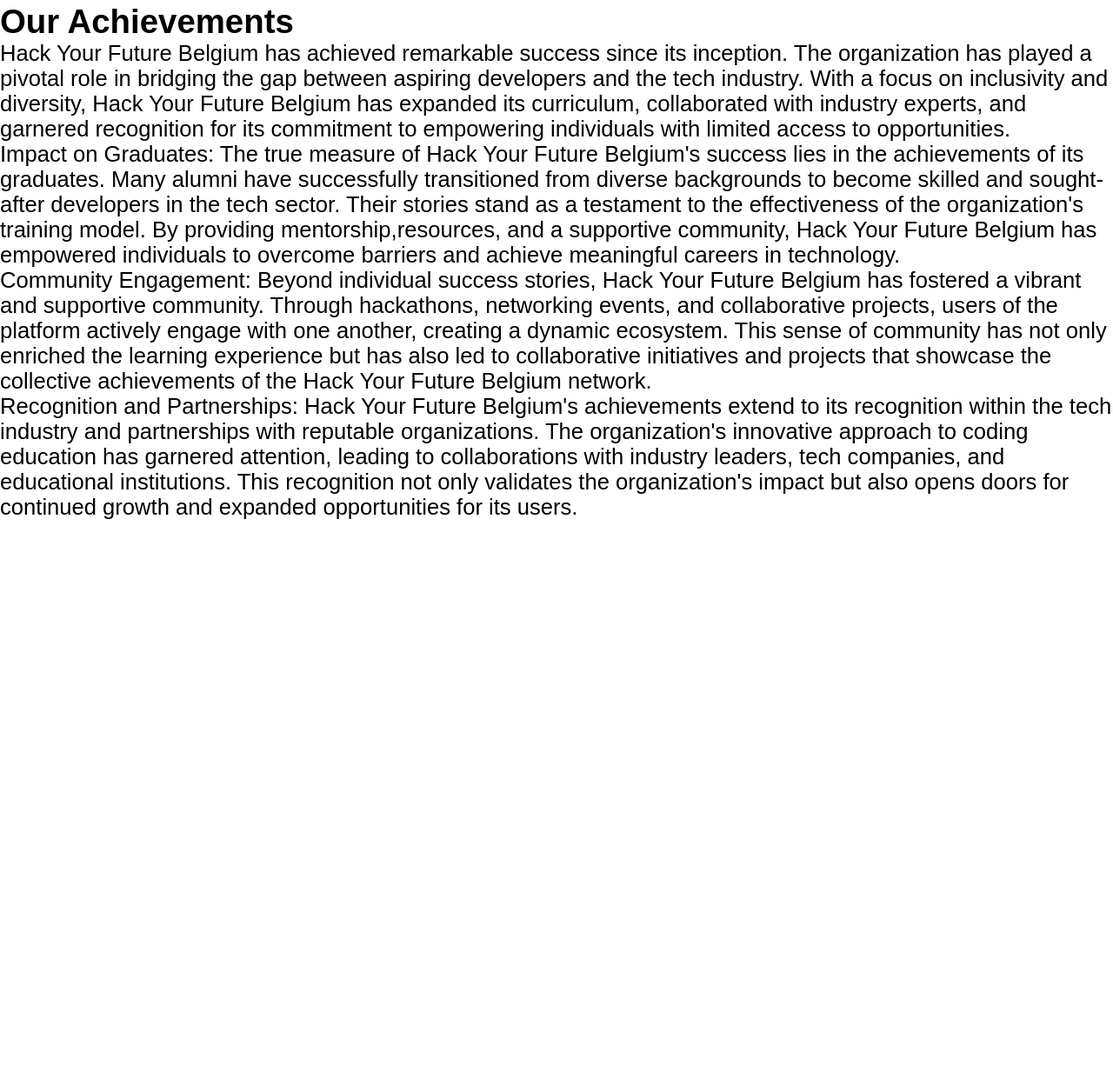
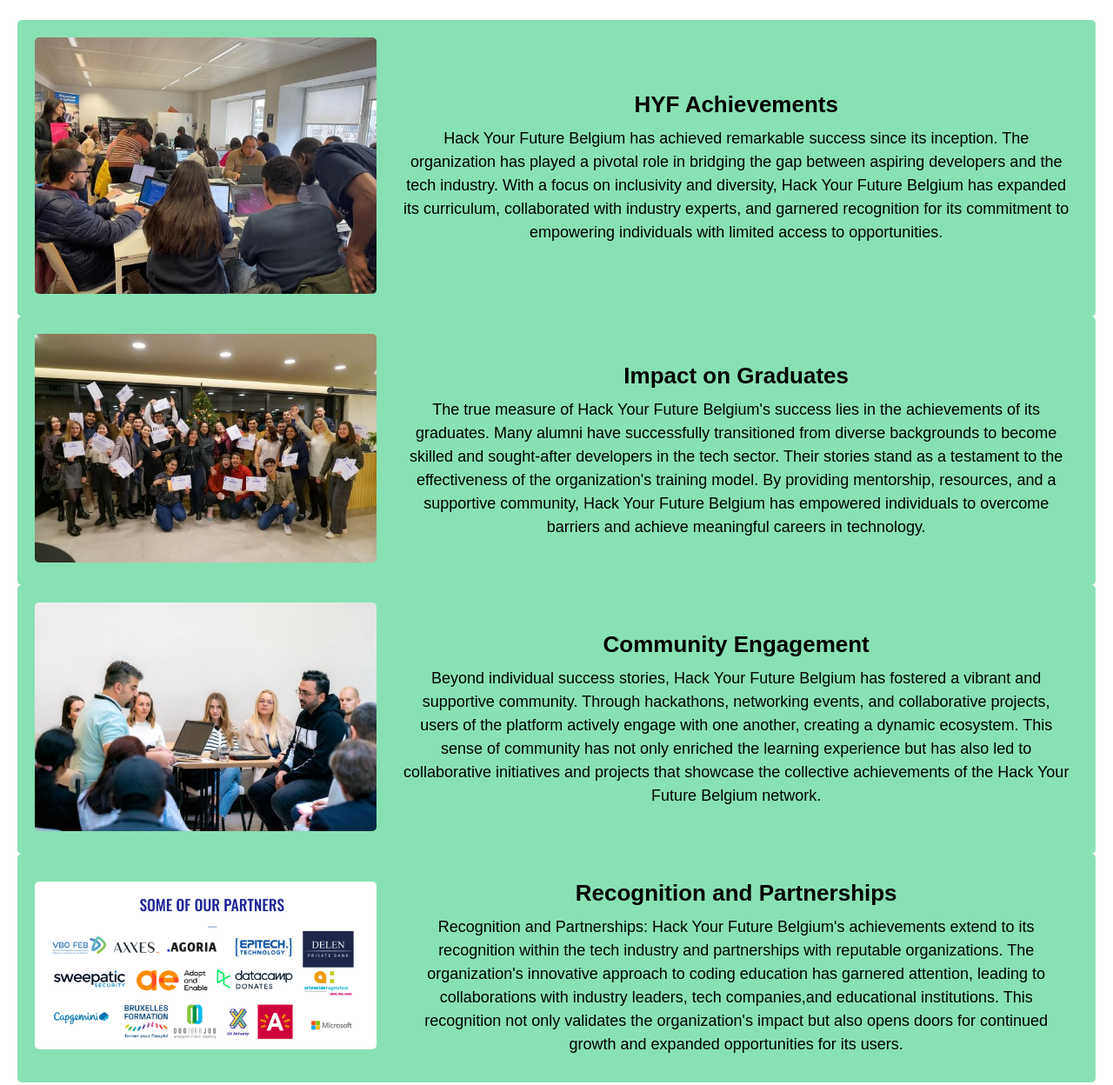
Before and after one commit to HYF-Class22/agile-development-group2-hyf-redesign, a website: page index.html in a window 1280 px wide. Shown: the part 965-2213 px from the top of the page at 87% size. Before the commit the page ends 1563 px from the top, so only its background shows below. Drawn offline with Linux system fonts and the light colour scheme.

Commit message:
updated achievements section

```diff
--- a/index.html
+++ b/index.html
@@ -1,5 +1,6 @@
 <!DOCTYPE html>
 <html lang="en">
+
 <head>
   <meta charset="UTF-8" />
   <link rel="icon" type="image/svg+xml" href="./client/assets/favicon.ico" />
@@ -75,48 +76,86 @@
   <div id="who-we-are"></div>
   <!-- ----------------curriculum three programs----------------- -->
   <div id="curriculum"></div>
+
   <!-- ----------------achievement---------------------- -->
-    <div id="achievement">
-      <h2>Our Achievements</h2>
+  <!-- section 3 (Achievements) -->
+  <section class="achievement">
+    <ul class="feature-squares">
+      <li>
+        <div class="image">
+          <img src="/public/images/hyf.jpg" alt="HYF Achievements" />
+        </div>
+        <div class="text1">
+          <h5>HYF Achievements</h5>
           <p>
             Hack Your Future Belgium has achieved remarkable success since its
-        inception. The organization has played a pivotal role in bridging the
-        gap between aspiring developers and the tech industry. With a focus on
-        inclusivity and diversity, Hack Your Future Belgium has expanded its
-        curriculum, collaborated with industry experts, and garnered recognition
-        for its commitment to empowering individuals with limited access to
-        opportunities.
-      </p>
-      <p>
-        Impact on Graduates: The true measure of Hack Your Future Belgium's
-        success lies in the achievements of its graduates. Many alumni have
-        successfully transitioned from diverse backgrounds to become skilled and
-        sought-after developers in the tech sector. Their stories stand as a
-        testament to the effectiveness of the organization's training model. By
-        providing mentorship,resources, and a supportive community, Hack Your
-        Future Belgium has empowered individuals to overcome barriers and
-        achieve meaningful careers in technology.
-      </p>
-      <p>
-        Community Engagement: Beyond individual success stories, Hack Your
-        Future Belgium has fostered a vibrant and supportive community. Through
-        hackathons, networking events, and collaborative projects, users of the
-        platform actively engage with one another, creating a dynamic ecosystem.
-        This sense of community has not only enriched the learning experience
-        but has also led to collaborative initiatives and projects that showcase
-        the collective achievements of the Hack Your Future Belgium network.
-      </p>
-      <p>
-        Recognition and Partnerships: Hack Your Future Belgium's achievements
-        extend to its recognition within the tech industry and partnerships with
-        reputable organizations. The organization's innovative approach to
-        coding education has garnered attention, leading to collaborations with
-        industry leaders, tech companies, and educational institutions. This
-        recognition not only validates the organization's impact but also opens
-        doors for continued growth and expanded opportunities for its users.
+            inception. The organization has played a pivotal role in bridging
+            the gap between aspiring developers and the tech industry. With a
+            focus on inclusivity and diversity, Hack Your Future Belgium has
+            expanded its curriculum, collaborated with industry experts, and
+            garnered recognition for its commitment to empowering individuals
+            with limited access to opportunities.
           </p>
         </div>
+      </li>
+      <li>
+        <div class="image">
+          <img src="/public/images/graduate.jpg" alt="Impact on Graduates" />
+        </div>
+        <div class="text1">
+          <h5>Impact on Graduates</h5>
+          <p>
+            The true measure of Hack Your Future Belgium's success lies in the
+            achievements of its graduates. Many alumni have successfully
+            transitioned from diverse backgrounds to become skilled and
+            sought-after developers in the tech sector. Their stories stand as
+            a testament to the effectiveness of the organization's training
+            model. By providing mentorship, resources, and a supportive
+            community, Hack Your Future Belgium has empowered individuals to
+            overcome barriers and achieve meaningful careers in technology.
+          </p>
+        </div>
+      </li>
+      <li>
+        <div class="image">
+          <img src="/public/images/community.jpg" alt="Community Engagement" />
+        </div>
+        <div class="text1">
+          <h5>Community Engagement</h5>
+          <p>
+            Beyond individual success stories, Hack Your Future Belgium has
+            fostered a vibrant and supportive community. Through hackathons,
+            networking events, and collaborative projects, users of the
+            platform actively engage with one another, creating a dynamic
+            ecosystem. This sense of community has not only enriched the
+            learning experience but has also led to collaborative initiatives
+            and projects that showcase the collective achievements of the Hack
+            Your Future Belgium network.
+          </p>
+        </div>
+      </li>
+      <li>
+        <div class="image">
+          <img src="/public/images/partners.png" alt="Partners" />
+        </div>
+        <div class="text1">
+          <h5>Recognition and Partnerships</h5>
+          <p>
+            Recognition and Partnerships: Hack Your Future Belgium's
+            achievements extend to its recognition within the tech industry
+            and partnerships with reputable organizations. The organization's
+            innovative approach to coding education has garnered attention,
+            leading to collaborations with industry leaders, tech
+            companies,and educational institutions. This recognition not only
+            validates the organization's impact but also opens doors for
+            continued growth and expanded opportunities for its users.
+          </p>
+        </div>
+      </li>
+    </ul>
+  </section>
   <!-- -------------------FOOTER----------------- -->
   <div id="footer"></div>
 </body>
+
 </html>
--- a/styles/index.css
+++ b/styles/index.css
@@ -142,3 +142,57 @@
     white-space: nowrap;
   }
 }
+
+.achievement {
+  padding: 20px;
+}
+
+.wrapper {
+  display: grid;
+  grid-template-columns: repeat(2, 1fr);
+  grid-gap: 0;
+}
+
+.feature-squares li {
+  list-style-type: none;
+  display: grid;
+  grid-template-columns: 1fr 2fr;
+  grid-gap: 20px;
+  align-items: center;
+  padding: 20px;
+  box-shadow: 0 4px 6px rgba(0, 0, 0, 0);
+  border-radius: 5px;
+  transition: all 0.3s ease;
+  background-color: rgb(136, 225, 180);
+}
+
+.feature-squares li:hover {
+  transform: translateY(-10px);
+}
+
+.image img {
+  width: 100%;
+  height: auto;
+  border-radius: 5px;
+}
+
+.text1 {
+  text-align: center;
+  padding: 10px;
+}
+
+.text1 h5 {
+  font-size: 26px;
+  margin-bottom: 10px;
+}
+
+.text1 p {
+  font-size: 18px;
+  line-height: 1.5;
+}
+
+@media screen and (max-width: 768px) {
+  .wrapper {
+    grid-template-columns: 1fr;
+  }
+}
```
Also changed, not shown: .cspell.json, public/images/community.jpg (added), public/images/graduate.jpg (added), public/images/hyf.jpg (added), public/images/partners.png (added). Lines whose indentation alone changed are shown as unchanged.
